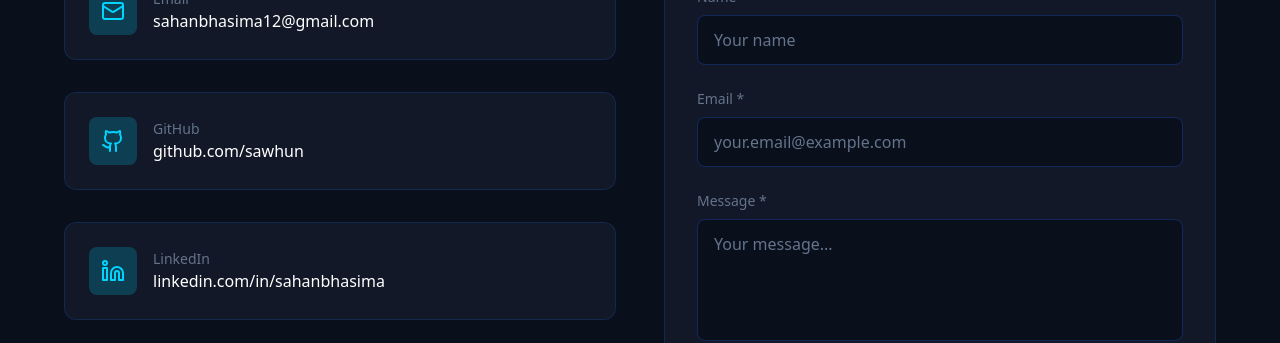
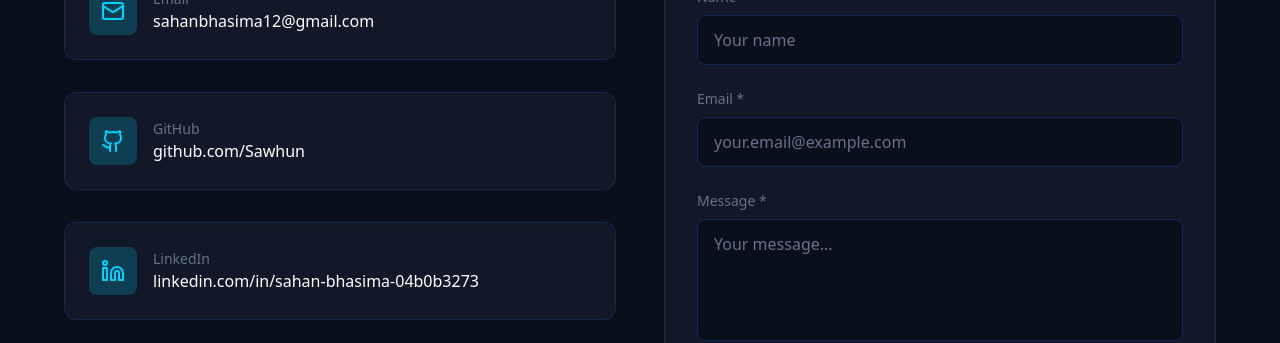
Before and after one commit to Sawhun/sahan_portfolio, a React (Vite) app: page / in a window 1280 px wide. Shown: the part 5600-5943 px from the top of the page. Built offline with nearby package versions, Linux system fonts and the light colour scheme.

Commit message:
Update social media links
Update LinkedIn and GitHub links in the contact section.

```diff
--- a/src/components/Contact.tsx
+++ b/src/components/Contact.tsx
@@ -1,4 +1,3 @@
-
 import React, { useState } from 'react';
 import { Mail, Github, Linkedin, Send, CheckCircle } from 'lucide-react';
 
@@ -13,8 +12,8 @@ const Contact = () => {
 
   const contactInfo = [
     { icon: Mail, label: 'Email', value: 'sahanbhasima12@gmail.com', href: 'mailto:sahanbhasima12@gmail.com' },
-    { icon: Github, label: 'GitHub', value: 'github.com/sawhun', href: 'https://github.com/sawhun' },
-    { icon: Linkedin, label: 'LinkedIn', value: 'linkedin.com/in/sahanbhasima', href: 'https://linkedin.com/in/sahanbhasima' },
+    { icon: Github, label: 'GitHub', value: 'github.com/Sawhun', href: 'https://github.com/Sawhun' },
+    { icon: Linkedin, label: 'LinkedIn', value: 'linkedin.com/in/sahan-bhasima-04b0b3273', href: 'https://www.linkedin.com/in/sahan-bhasima-04b0b3273/' },
   ];
 
   const languages = ['Nepali', 'English', 'Hindi', 'Newari'];
--- a/src/components/Hero.tsx
+++ b/src/components/Hero.tsx
@@ -89,7 +89,7 @@ const Hero = () => {
                   <Mail className="w-5 h-5 text-cyber-electric" />
                 </div>
               </a>
-              <a href="https://github.com/sahanbhasima" target="_blank" rel="noopener noreferrer" className="group">
+              <a href="https://github.com/Sawhun" target="_blank" rel="noopener noreferrer" className="group">
                 <div className="w-12 h-12 bg-cyber-green/20 hover:bg-cyber-green/30 rounded-lg flex items-center justify-center transition-all duration-300 group-hover:scale-110">
                   <Terminal className="w-5 h-5 text-cyber-green" />
                 </div>
```
